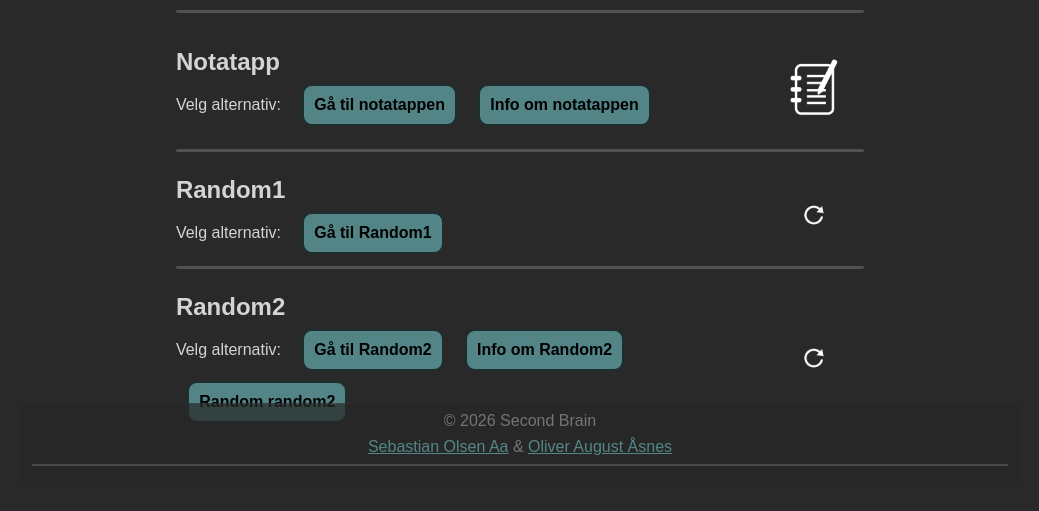
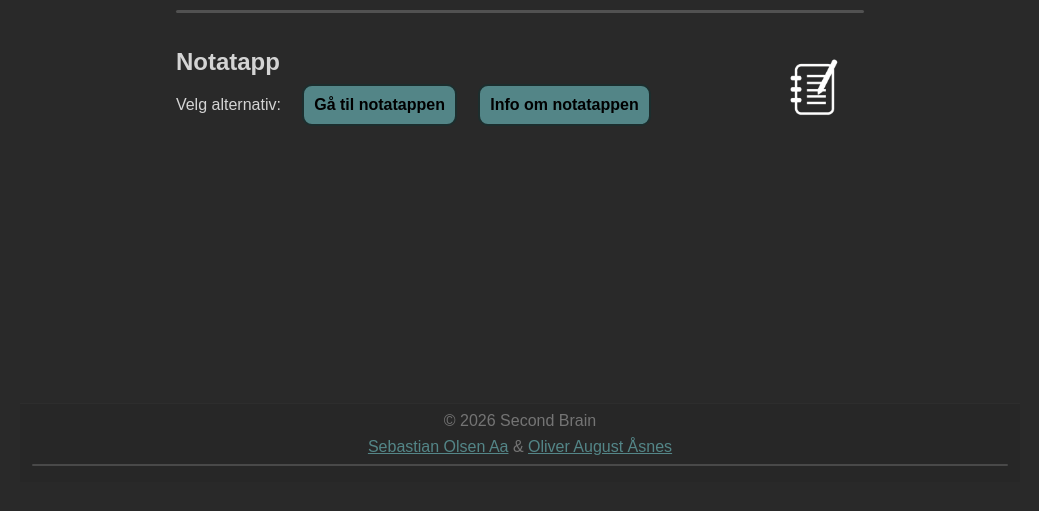
Before and after one commit to Sep-aa/Second-brain, a Django app: page / in a window 1280 px wide. Shown: the part 318-829 px from the top of the page, without its empty margins (120-1159 px from the left). After the commit the page ends 784 px from the top, so only its background shows below. Run offline with Django 5.2, Linux system fonts and the light colour scheme.

Commit message:
Fjerner random

```diff
--- a/second_brain/homepage/templates/main.html
+++ b/second_brain/homepage/templates/main.html
@@ -41,35 +41,6 @@
                 </article>
                 <img src="{% static 'img/notes.png' %}" alt="Ikkebilde" width="100px" class="Bilde">
             </section>
-            <hr class="linje" />
-        </article>
-        <article class="notat">
-            <section class="notat-container">
-                <article class="notat-content">
-                    <h2>Random1</h2>
-                    <article class="controls">
-                        <p>Velg alternativ:</p>
-                        <button><a href="random1/" class="brukerknapp">Gå til Random1</a></button>
-                    </article>
-                </article>
-                <img src="{% static 'img/random.png' %}" alt="Ikkebilde" width="100px" class="Bilde">
-            </section>
-            <hr class="linje" />
-        </article>
-        <article class="notat">
-            <section class="notat-container">
-                <article class="notat-content">
-                    <h2>Random2</h2>
-                    <article class="controls">
-                        <p>Velg alternativ:</p>
-                        <button><a href="random2/" class="brukerknapp">Gå til Random2</a></button>
-                        <button><a href="random2info/" class="brukerknapp">Info om Random2</a></button>
-                        <button><a href="random2/" class="brukerknapp">Random random2</a></button>
-                    </article>
-                </article>
-                <img src="{% static 'img/random.png' %}" alt="Ikkebilde" width="100px" class="Bilde">
-            </section>
-        </article>
     </section>
 
     <footer>
--- a/second_brain/static/css/style.css
+++ b/second_brain/static/css/style.css
@@ -190,6 +190,7 @@ li:hover {
 }
 
 
+
 .brukere-container,
 .notat-container {
     display: flex;
```
